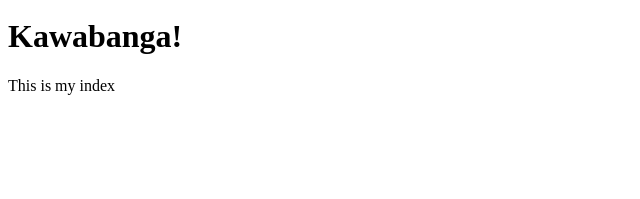
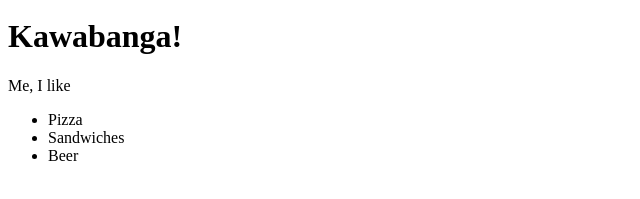
Before and after one commit to Kaladinge/my-projects, a plain HTML site: page index.html in a window 1280 px wide. Shown: the part 101-300 px from the top of the page, without its empty margins (0-640 px from the left). Drawn offline with Linux system fonts and the light colour scheme.

Commit message:
Added list

```diff
--- a/index.html
+++ b/index.html
@@ -12,4 +12,9 @@
 
 <h1>Kawabanga!</h1>
 
-<p>This is my index</p>
+<p>Me, I like</p>
+<ul>
+  <li>Pizza</li>
+  <li>Sandwiches</li>
+  <li>Beer</li>
+</ul>
```
